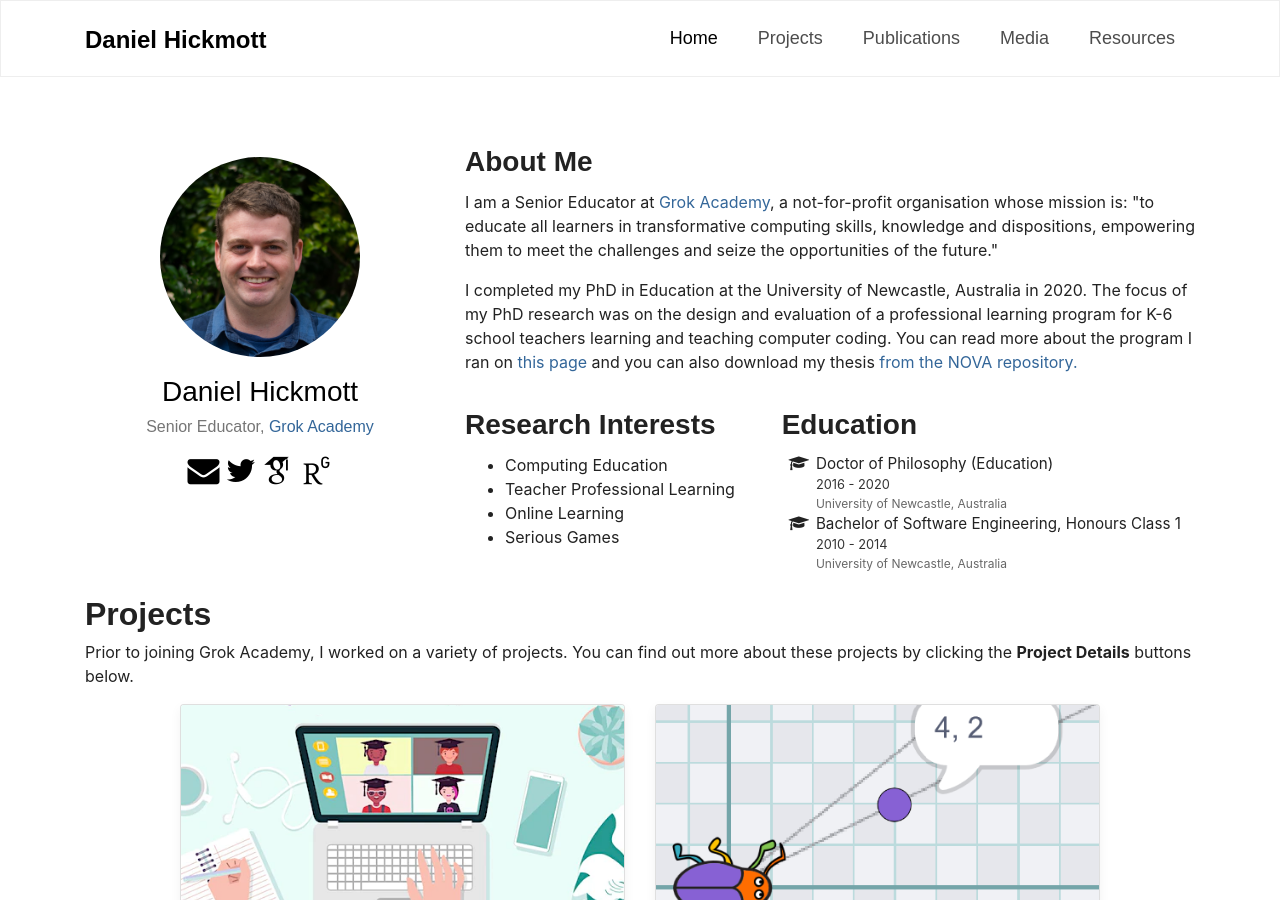
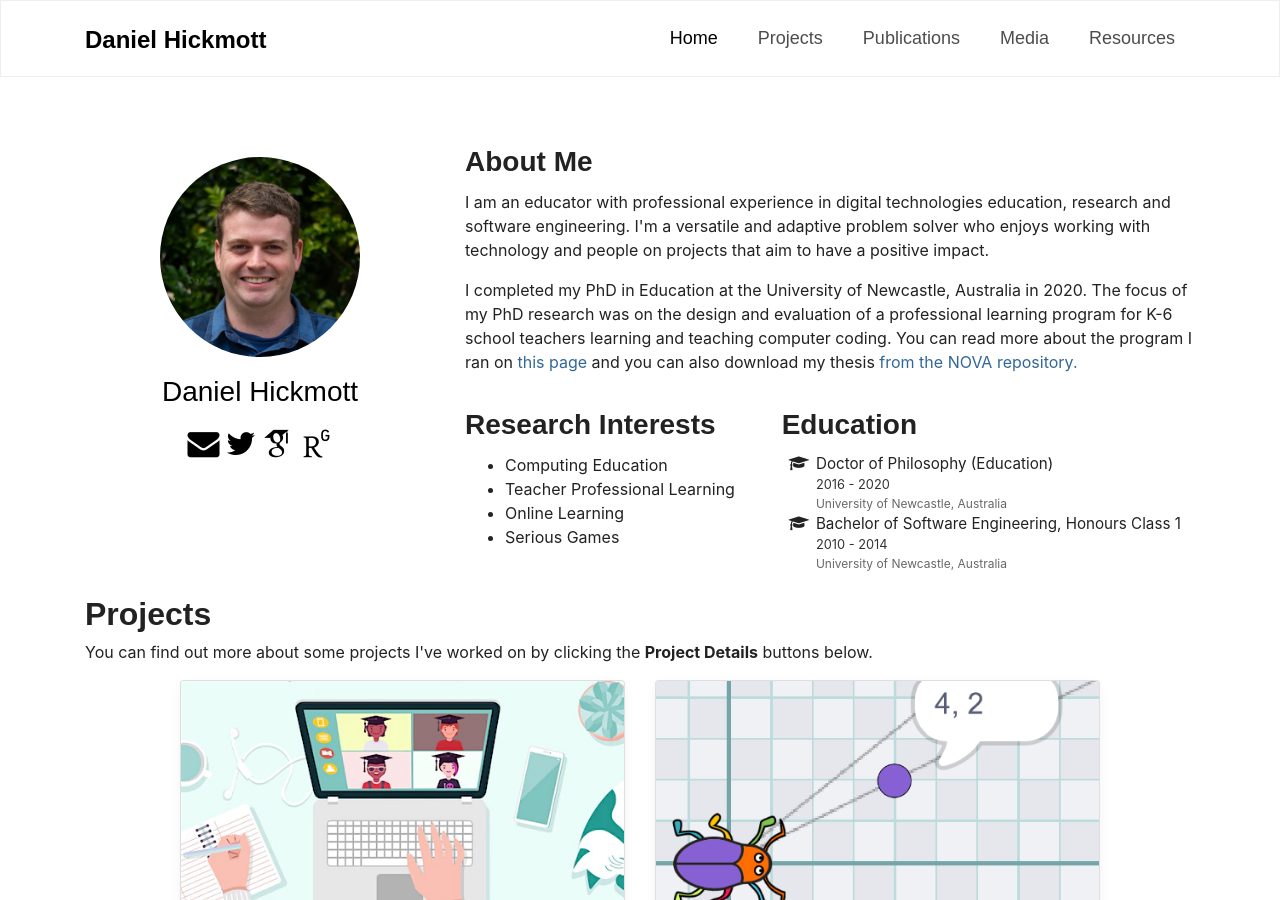
Before and after one commit to hckmd/hckmd.github.io, a Jekyll site: the page built from index.md, in a window 1280 px wide and 900 px high. Built offline with Jekyll 4.4.1, drawn with Linux system fonts in a browser that asks for light colours; some web fonts are replaced.

Commit message:
Changes some wording in parts

```diff
--- a/index.md
+++ b/index.md
@@ -9,7 +9,6 @@ title: Daniel Hickmott
             <div class="portrait" style="background-image: url('me.jpg');"></div>
             <div class="portrait-title">
                 <h2>Daniel Hickmott</h2>
-                <h3>Senior Educator, <a href="https://grokacademy.org" class="text-info" target="_blank" rel="noopener">Grok Academy</a></h3>
             </div>
             <ul class="network-icon" aria-hidden="true">
                 <li>
@@ -30,7 +29,7 @@ title: Daniel Hickmott
     <div class="col-xs-12 col-md-8">
         <h3 class="profile-heading">About Me</h3>
         <p>
-            I am a Senior Educator at <a href="https://grokacademy.org" class="text-info" target="_blank" rel="noopener">Grok Academy</a>, a not-for-profit organisation whose mission is: "to educate all learners in transformative computing skills, knowledge and dispositions, empowering them to meet the challenges and seize the opportunities of the future."
+            I am an educator with professional experience in digital technologies education, research and software engineering. I'm a versatile and adaptive problem solver who enjoys working with technology and people on projects that aim to have a positive impact.
         </p>
         <p>
             I completed my PhD in Education at the University of Newcastle, Australia in 2020.
@@ -73,8 +72,7 @@ title: Daniel Hickmott
 <div class="showcase my-2">
     <h2>Projects</h2>
     <p>
-        Prior to joining Grok Academy, I worked on a variety of projects.
-        You can find out more about these projects by clicking the <b>Project Details</b> buttons below.
+        You can find out more about some projects I've worked on by clicking the <b>Project Details</b> buttons below.
     </p>
         {% for project in site.data.projects %}
         {% cycle '<div class="row justify-content-md-center">', '' %}
```
Also changed, not shown: projects/index.md (+1 -2 lines), projects/med-dt-usyd.md (+1 -1 lines).
